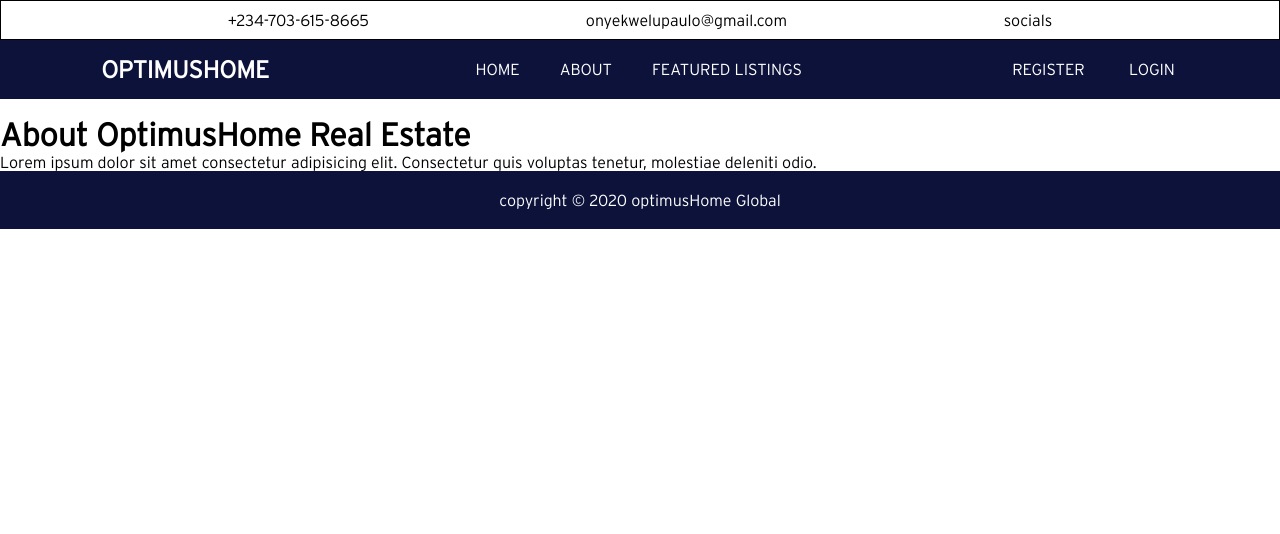
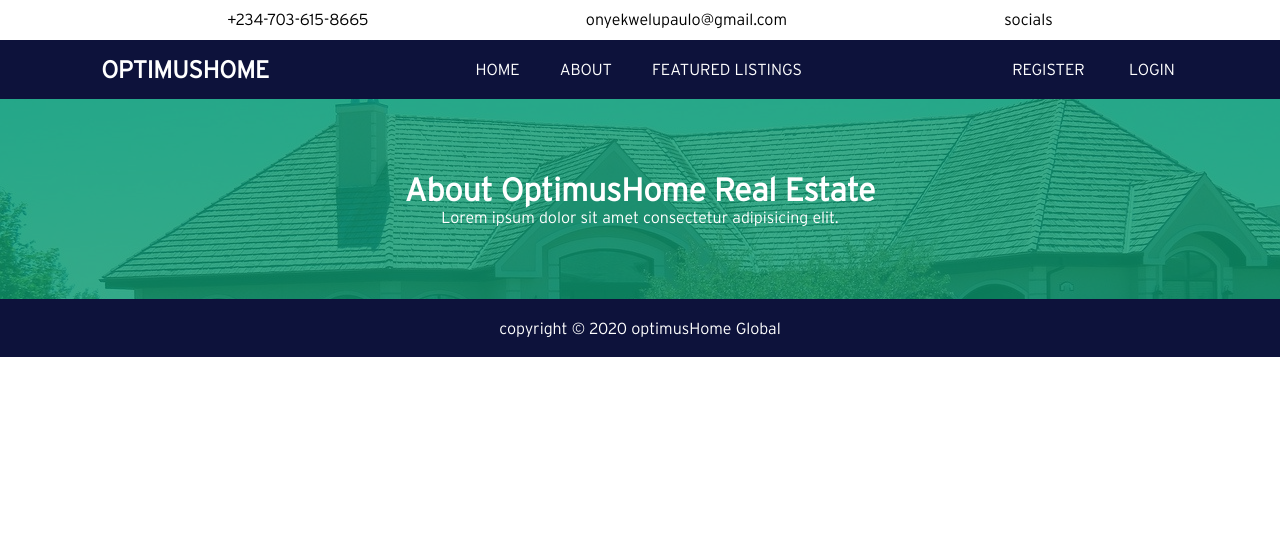
Before and after one commit to silanka007/optimushome, a Django app: page /about/ in a window 1280 px wide. Shown: the top 534 px of the page. Run offline with Django 3.2, Linux system fonts and the light colour scheme; some libraries are stand-ins or nearby versions; some web fonts are replaced.

Commit message:
addition of about heading section.

```diff
--- a/optimushome/static/css/styles.css
+++ b/optimushome/static/css/styles.css
@@ -26,7 +26,6 @@ body {
   width: 100%;
   background: white;
   height: 4rem;
-  border: 1px solid black;
   display: -webkit-box;
   display: -ms-flexbox;
   display: flex;
@@ -206,8 +205,41 @@ body {
   outline-offset: .1rem;
 }
 
-.about-container {
+.about-container .about-heading-section {
   position: relative;
+  width: 100%;
+  height: 20rem;
+  background: rgba(11, 150, 108, 0.8);
+  overflow: hidden;
+  text-align: center;
+  display: -webkit-box;
+  display: -ms-flexbox;
+  display: flex;
+  -webkit-box-align: center;
+      -ms-flex-align: center;
+          align-items: center;
+}
+
+.about-container .about-heading-section .about-heading-image {
+  position: absolute;
+  width: 100%;
+  top: -10rem;
+  z-index: -5;
+}
+
+.about-container .about-heading-section .about-heading {
+  color: white;
+  margin: auto;
+  display: -webkit-box;
+  display: -ms-flexbox;
+  display: flex;
+  -webkit-box-orient: vertical;
+  -webkit-box-direction: normal;
+      -ms-flex-direction: column;
+          flex-direction: column;
+  -webkit-box-pack: center;
+      -ms-flex-pack: center;
+          justify-content: center;
 }
 
 .footer {
--- a/optimushome/static/css/styles.scss
+++ b/optimushome/static/css/styles.scss
@@ -29,7 +29,6 @@ body{
         width: 100%;
         background: white;
         height: 4rem;
-        border: 1px solid black;
         display: flex;
         justify-content: space-evenly;
         padding: 1rem;
@@ -194,12 +193,34 @@ body{
 }
 
 
-
+//css for about-page
 .about-container{
-    position: relative;
 
     .about-heading-section{
+        position: relative;
+        width: 100%;
+        height: 20rem;
+        background: rgba($color: $color-btn, $alpha: .8);
+        overflow: hidden;
+        text-align: center;
+        display: flex;
+        align-items: center;
 
+
+        .about-heading-image{
+            position: absolute;
+            width: 100%;
+            top:-10rem;
+            z-index: -5;
+        }
+
+        .about-heading{
+            color:white;
+            margin: auto;
+            display: flex;
+            flex-direction: column;
+            justify-content: center;
+        }
     }
 }
 
--- a/templates/pages/about.html
+++ b/templates/pages/about.html
@@ -1,13 +1,22 @@
 {% extends './base.html' %}
 
 {% block content %}
+{% load static %}
 <main class="about-container">
     <div class="about-heading-section">
-        <img src="" alt="">
+        <img class="about-heading-image" src="{% static './img/about_heading.jpg' %}" alt="">
         <div class="about-heading">
             <h1 class="about-heading-title">About OptimusHome Real Estate</h1>
-            <p class="about-heading-paragraph">Lorem ipsum dolor sit amet consectetur adipisicing elit. Consectetur quis voluptas tenetur, molestiae deleniti odio.</p>
+            <p class="about-heading-paragraph">Lorem ipsum dolor sit amet consectetur adipisicing elit.</p>
         </div>
+    </div>
+    <div class="about-info">
+        <section class="about-info-item">
+            <h2 class="about-info-item-title"></h2>
+        </section>
+        <section class="about-seller-of-the-month">
+            <h2 class="about-seller-of-the-month-title"></h2>
+        </section>
     </div>
 </main>
 {% endblock %}
```
Also changed, not shown: 1 other file.
